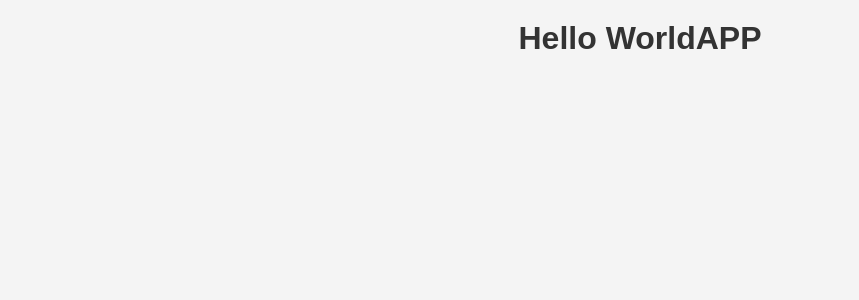
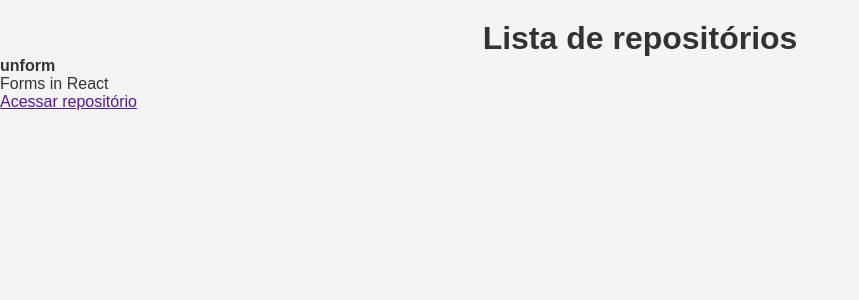
Before and after one commit to polyanetuag/01-github-explorer, a React app: page / in a window 1280 px wide. Shown: the top 300 px of the page, without its empty margins (0-859 px from the left). Built offline with nearby package versions, Linux system fonts and the light colour scheme.

Commit message:
Replace placeholder text with RepositoryList component in App

```diff
--- a/src/App.jsx
+++ b/src/App.jsx
@@ -1,5 +1,6 @@
+import { RepositoryList } from "./components/RepositoryList";
 import "./styles/global.scss";
 
 export function App() {
-  return <h1>Hello WorldAPP</h1>;
+  return <RepositoryList />;
 }
```
